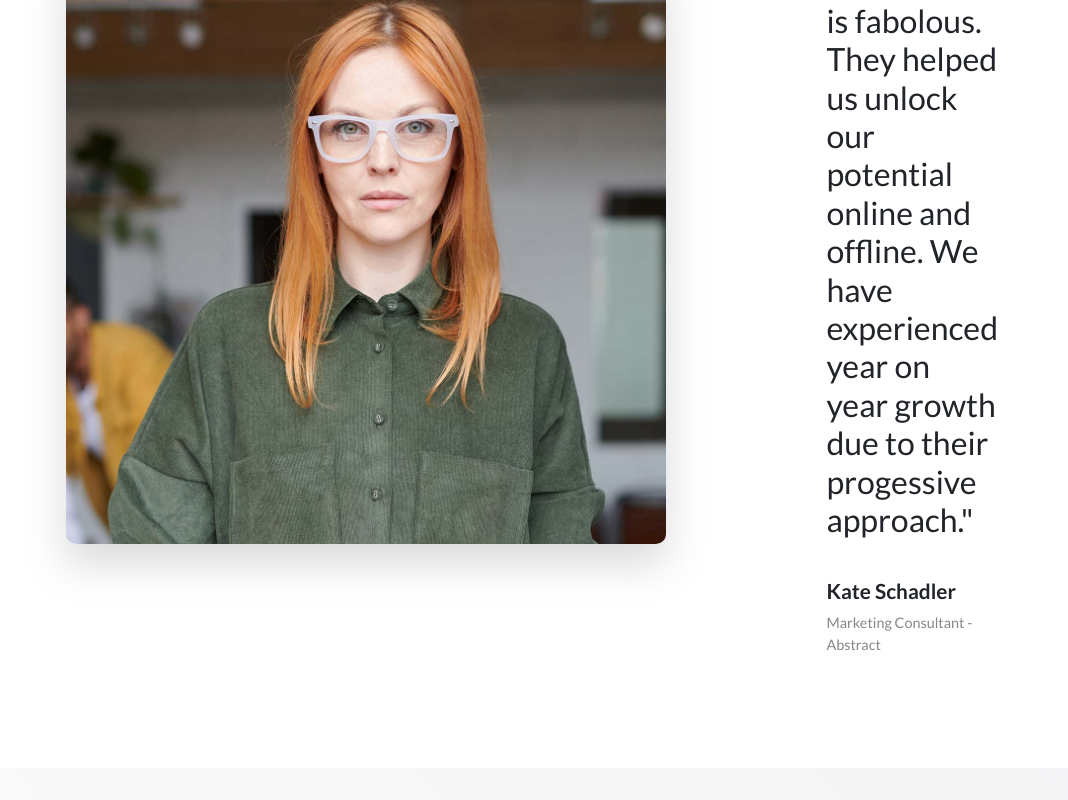
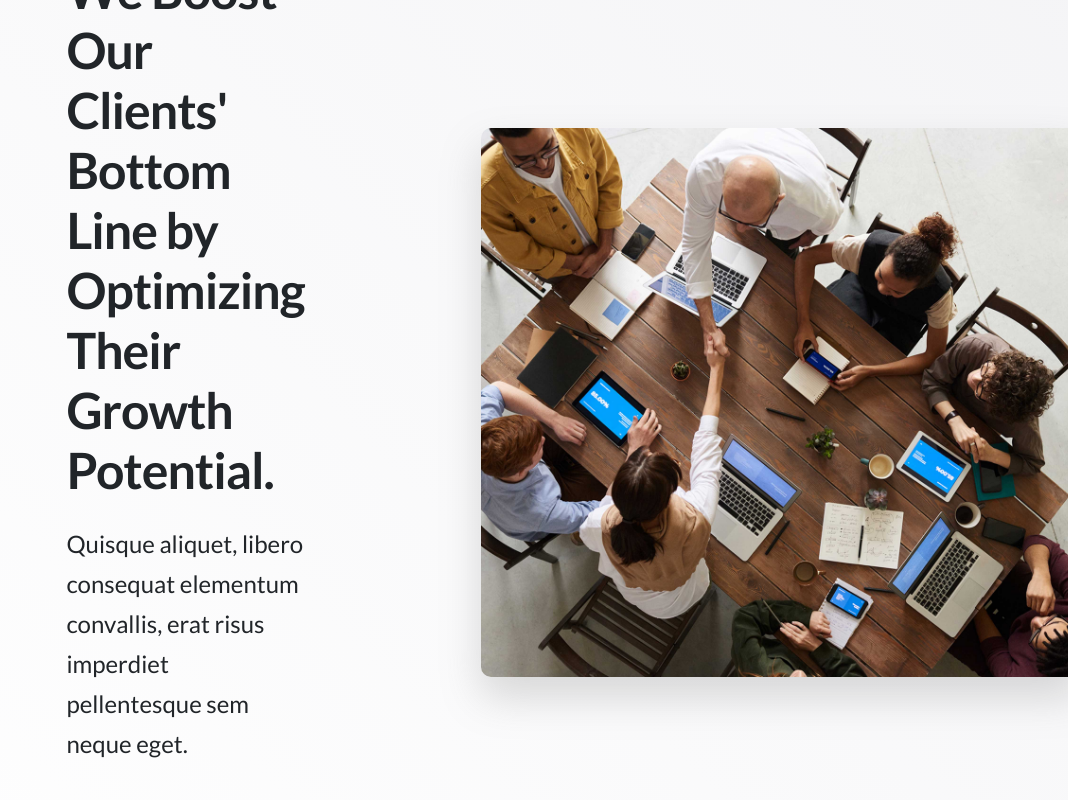
Before and after one commit to AngeloTripodi/proj-html-vuejs, a Vue app: page / in a window 1280 px wide. Shown: the part 5560-6360 px from the top of the page, without its empty margins (212-1280 px from the left). Built offline with nearby package versions, Linux system fonts and the light colour scheme.

Commit message:
Add Why Us component + Work with us component

```diff
--- a/src/App.vue
+++ b/src/App.vue
@@ -7,6 +7,7 @@ import ServicesComponent from './components/ServicesComponent.vue';
 import OrganisationsComponent from './components/OrganisationsComponent.vue';
 import ReviewComponent from './components/ReviewComponent.vue';
 import MarketingResources from './components/MarketingResources.vue';
+import WhyUsComponent from './components/WhyUsComponent.vue';
 
 export default {
   data() {
@@ -17,7 +18,7 @@ export default {
   methods: {
 
   },
-  components: { HeaderComponent, JumboComponent, ServicesComponent, BrandClients, PopupCall, OrganisationsComponent, ReviewComponent, MarketingResources }
+  components: { HeaderComponent, JumboComponent, ServicesComponent, BrandClients, PopupCall, OrganisationsComponent, ReviewComponent, MarketingResources, WhyUsComponent }
 }
 
 
@@ -32,8 +33,10 @@ export default {
     <BrandClients />
     <PopupCall />
     <OrganisationsComponent />
+    <WhyUsComponent />
     <ReviewComponent />
     <MarketingResources />
+
   </main>
 
 </template>
--- a/src/components/ReviewComponent.vue
+++ b/src/components/ReviewComponent.vue
@@ -53,6 +53,7 @@ export default {
 
 .my_container {
     margin-bottom: 7rem;
+    margin-top: 7rem;
     padding: 0 5rem;
 
     .imgContent {
--- /dev/null
+++ b/src/components/WhyUsComponent.vue
@@ -0,0 +1,43 @@
+<script>
+import WorkWithUsComponent from './WorkWithUsComponent.vue';
+
+
+
+export default {
+    data() {
+        return {
+        }
+    },
+    methods: {
+    },
+
+    components: {
+        WorkWithUsComponent
+    }
+
+
+}
+</script>
+
+<template>
+    <section class="whyUsSection">
+
+        <div class="my_container">
+            <WorkWithUsComponent />
+        </div>
+
+    </section>
+
+
+</template>
+
+<style lang="scss" scoped>
+@use '../styles/partials/variables' as *;
+
+
+.whyUsSection {
+    background: rgb(249, 249, 250);
+    background: linear-gradient(45deg, rgba(249, 249, 250, 1) 0%, rgba(255, 255, 255, 1) 0%, rgba(244, 244, 246, 1) 100%);
+    padding: 6rem 0;
+}
+</style>
--- /dev/null
+++ b/src/components/WorkWithUsComponent.vue
@@ -0,0 +1,84 @@
+<script>
+import ButtonComponent from './ButtonComponent.vue'
+export default {
+    data() {
+        return {
+            textOnButton: "Why Work With Us",
+        }
+    },
+    methods: {
+
+    },
+    components: {
+        ButtonComponent,
+    }
+
+}
+</script>
+
+<template>
+
+    <div class="testimonialCard d-flex align-items-center">
+        <div class="textContent">
+            <h1>
+                We Boost Our Clients' Bottom Line by Optimizing Their Growth Potential.
+            </h1>
+            <h4>
+                Quisque aliquet, libero consequat elementum convallis, erat risus imperdiet pellentesque sem neque eget.
+            </h4>
+            <ButtonComponent class="button" :buttonText="textOnButton" />
+        </div>
+        <div class="imgContent">
+            <img class="imageCustom" src="../assets/images/we-boost-our-clients.jpg" alt="'Testimonial'">
+        </div>
+    </div>
+
+
+
+
+
+
+
+
+
+
+
+
+</template>
+
+<style lang="scss" scoped>
+@use '../styles/partials/variables' as *;
+
+.imgContent {
+    margin-left: 10rem;
+
+    & img {
+        width: 600px;
+        border-radius: 10px;
+        box-shadow: 0px 20px 40px rgba(121, 121, 121, 0.278);
+
+    }
+
+}
+
+.textContent {
+
+    margin-left: 5rem;
+    padding-right: 1rem;
+
+    h1 {
+        font-size: 50px;
+        font-weight: bold;
+        letter-spacing: -1px;
+        padding: 1rem 0;
+
+    }
+
+    h4 {
+        line-height: 2.5rem;
+        padding-bottom: 2rem;
+    }
+
+
+}
+</style>
```
